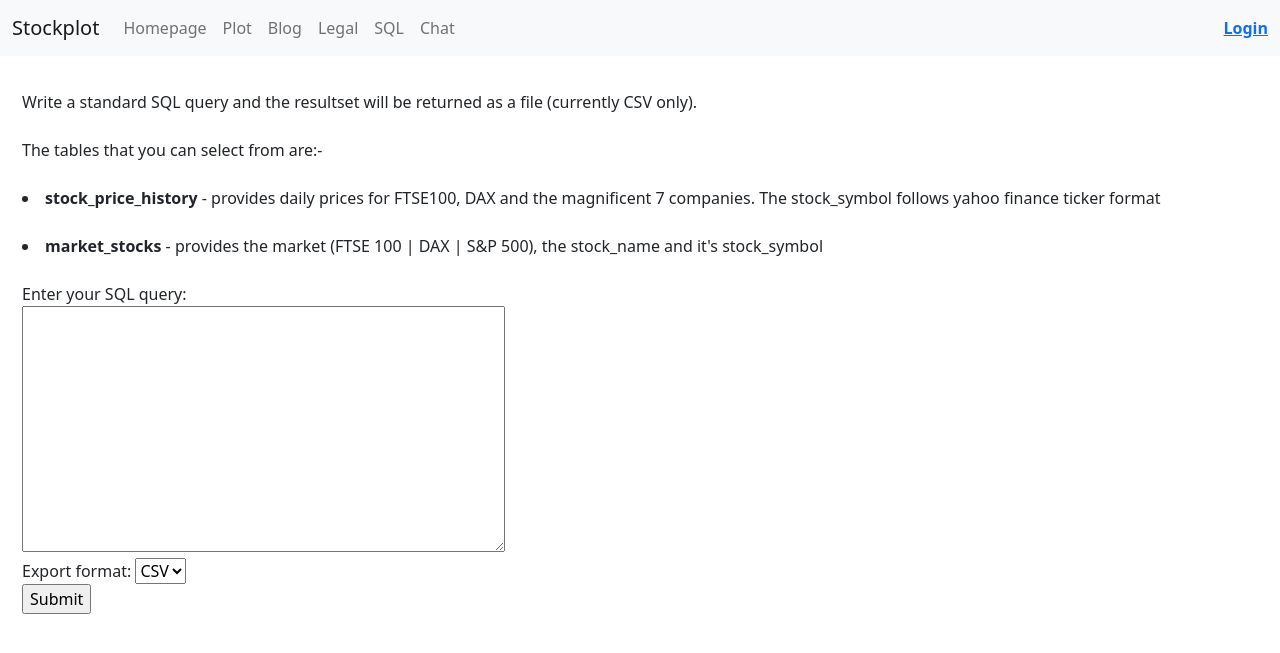
After one commit to deytalytics/stock_plotter, a Flask app: page /sql in a window 1280 px wide. The commit adds this page. Shown: the top 653 px of the page. Run offline with Flask 3, Linux system fonts and the light colour scheme; parts of the project's set-up code (start-up, migrations or seed data) failed here and were passed over; some libraries are stand-ins or nearby versions.

Commit message:
Added /sql page which allows a user to write sql queries against the stockplot tables and return a resultset (currently CSV file format only)

```diff
--- a/app.py
+++ b/app.py
@@ -1,7 +1,8 @@
-from flask import Flask, request, session, render_template, redirect
+from flask import Flask, request, session, render_template, redirect, make_response
 from authlib.integrations.flask_client import OAuth
-import uuid
+import uuid, re
 from functions import *
+from sqlalchemy.exc import ProgrammingError
 
 def create_app():
 
@@ -52,6 +53,36 @@ def homepage():
 def chat():
     username = get_username(session)
     return render_template('chat.html', user = username)
+
+@app.route('/sql')
+def sql():
+    username = get_username(session)
+    return render_template('sql.html', user = username)
+
+@app.route('/query', methods=['POST'])
+def query():
+    # Get the SQL query from the form
+    sql = request.form['sql']
+    username = get_username(session)
+
+    try:
+        # Execute the SQL query
+        df = pd.read_sql_query(sql, engine)
+
+        # Export the result to CSV or Excel format
+        if request.form.get('export') == 'csv':
+            response = make_response(df.to_csv(index=False))
+            response.headers['Content-Disposition'] = 'attachment; filename=result.csv'
+            response.headers['Content-Type'] = 'text/csv'
+            return response
+    except ProgrammingError as e:
+        error_message = str(e)
+        error_message = error_message.split("(Background on this error at:")[0]
+
+        # Remove the technical details from the error message
+        error_message = re.sub(r'\(psycopg2\.errors\.\w+\)', '', error_message)
+
+        return render_template('sql.html', user=username, error = error_message, sql=sql)
 
 @app.route('/full_refresh')
 def full_refresh():
--- a/templates/header.html
+++ b/templates/header.html
@@ -52,6 +52,9 @@
                     <a class="nav-link" href="/legal">Legal</a>
                 </li>
                 <li class="nav-item">
+                    <a class="nav-link" href="/sql">SQL</a>
+                </li>
+                <li class="nav-item">
                     <a class="nav-link" href="/chat">Chat</a>
                 </li>
             </ul>
--- /dev/null
+++ b/templates/sql.html
@@ -0,0 +1,37 @@
+<!DOCTYPE html>
+<html>
+<head>
+    <title>SQL Query</title>
+    <link href="https://cdn.jsdelivr.net/npm/bootstrap@5.1.3/dist/css/bootstrap.min.css" rel="stylesheet">
+</head>
+<body>
+    {% include 'header.html' %}
+    <div class="row">
+        <div class="col-md-12">
+                <br>
+                Write a standard SQL query and the resultset will be returned as a file (currently CSV only).<br><br>
+                The tables that you can select from are:-<br><br>
+                <li><b>stock_price_history</b> - provides daily prices for FTSE100, DAX and the magnificent 7 companies. The stock_symbol follows yahoo finance ticker format</li><br>
+                <li><b>market_stocks</b> - provides the market (FTSE 100 | DAX | S&P 500), the stock_name and it's stock_symbol</li>
+                {% if error %}
+                <div class="alert alert-danger" role="alert">
+                    {{ error }}
+                </div>
+                {% endif %}
+                <br>
+        </div>
+        <div class="col-md-12">
+            <form action="{{ url_for('query') }}" method="POST">
+                <label for="sql">Enter your SQL query:</label><br>
+                <textarea id="sql" name="sql" rows="10" cols="50">{{ sql|default('') }}</textarea><br>
+                <label for="export">Export format:</label>
+                <select id="export" name="export">
+                    <option value="csv">CSV</option>
+                </select><br>
+                <input type="submit" value="Submit">
+            </form>
+        </div>
+    </div>
+    <script src="https://cdn.jsdelivr.net/npm/bootstrap@5.1.3/dist/js/bootstrap.bundle.min.js"></script>
+</body>
+</html>
```
